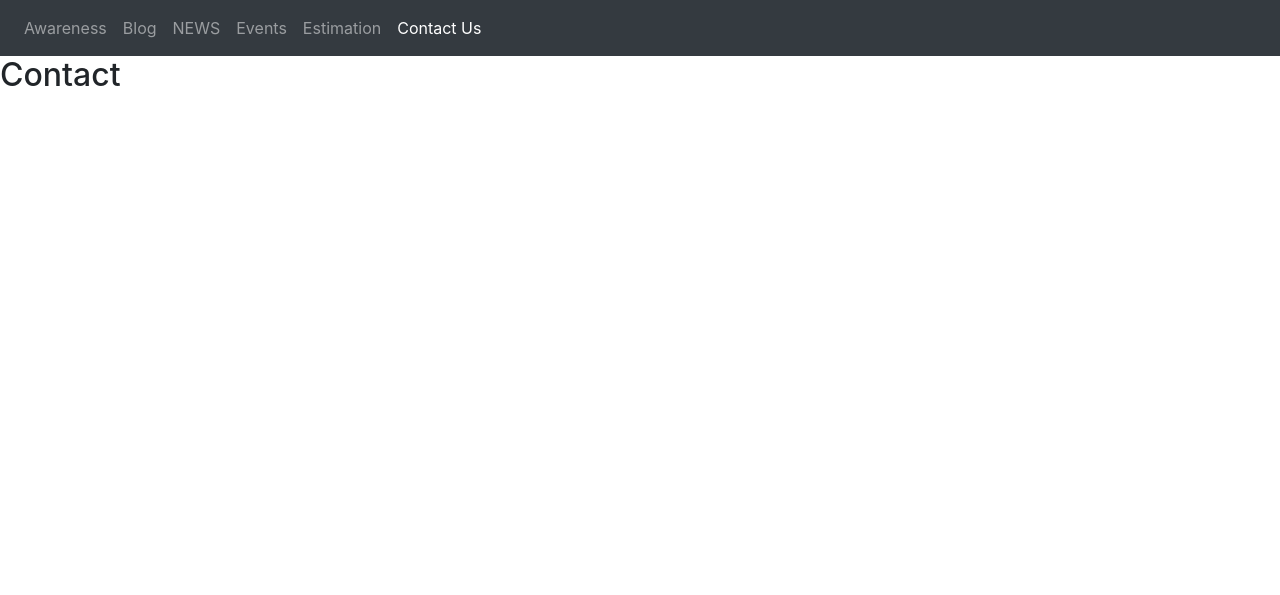
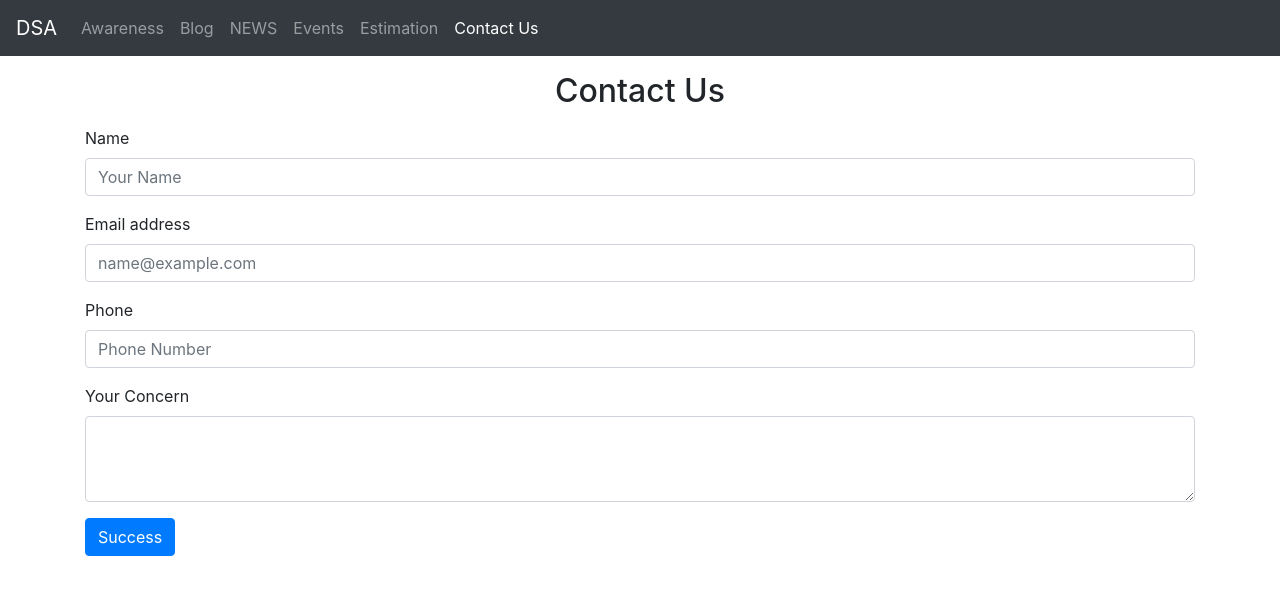
Before and after one commit to Muhammad-Akhlaq/Disaster-Assistant-System, a Django app: page /contact/ in a window 1280 px wide. Shown: the top 595 px of the page. Run offline with Django 3.2, Linux system fonts and the light colour scheme.

Commit message:
Contact Us page

```diff
--- a/DAS/fyp/views.py
+++ b/DAS/fyp/views.py
@@ -26,7 +26,15 @@ def events(request):
     return render(request, 'events.html')
 
 def contact(request):
-
+    if request.method=='POST':
+        print('This is post')
+        name= request.POST['name']
+        email= request.POST['email']
+        phone= request.POST['phone']
+        desc= request.POST['desc']
+        ins = Contact(name=name, email=email, phone=phone, desc=desc)
+        ins.save()
+        print('Data has been written in the database')
     return render(request, 'contact.html')
 
 def blog(request):
--- a/DAS/templates/base.html
+++ b/DAS/templates/base.html
@@ -19,6 +19,7 @@
 <body>
 
   <nav class="navbar navbar-expand-lg navbar-dark bg-dark">
+    <a class="navbar-brand" href="/">DSA</a>
     <button class="navbar-toggler" type="button" data-toggle="collapse" data-target="#navbarSupportedContent"
       aria-controls="navbarSupportedContent" aria-expanded="false" aria-label="Toggle navigation">
       <span class="navbar-toggler-icon"></span>
--- a/DAS/templates/contact.html
+++ b/DAS/templates/contact.html
@@ -1,9 +1,34 @@
 {% extends 'base.html' %}
 {% block contactactive %}active{% endblock contactactive %}
+{% block title %}
+Contact
+{% endblock title %}
 {% block body %}
+<div class="container my-3">
+    <h2 class="text-center my-3">Contact Us</h2>
+    <form action="/contact/" method="POST">
+      {% csrf_token %}
+        <div class="form-group">
+          <label for="exampleFormControlInput1">Name</label>
+          <input type="name" class="form-control" id="name" name="name" placeholder="Your Name">
+        </div>
 
-    <h2> Contact </h2>
+        <div class="form-group">
+          <label for="exampleFormControlInput1">Email address</label>
+          <input type="email" class="form-control" id="email" name="email" placeholder="name@example.com">
+        </div>
 
+        <div class="form-group">
+          <label for="exampleFormControlInput1">Phone</label>
+          <input type="phone" class="form-control" id="phone" name="phone" placeholder="Phone Number">
+        </div>
 
-
+        <div class="form-group">
+          <label for="exampleFormControlTextarea1">Your Concern</label>
+          <textarea class="form-control" id="desc" name="desc" rows="3"></textarea>
+        </div>
+        <button type="submit" class="btn btn-primary">Success</button>
+      </form>
+</dic>
+</div>
 {% endblock body %}
--- a/DAS/templates/home.html
+++ b/DAS/templates/home.html
@@ -1,5 +1,9 @@
 {% extends 'base.html' %}
-    <a class="nav-link" href="/contact">Contacts</a>
+{% block title %}
+Home
+{% endblock title %}
+{% block body %}
 
 
 <h1> This is home Page </h1>
+{% endblock body %}
```
Also changed, not shown: DAS/db.sqlite3.
